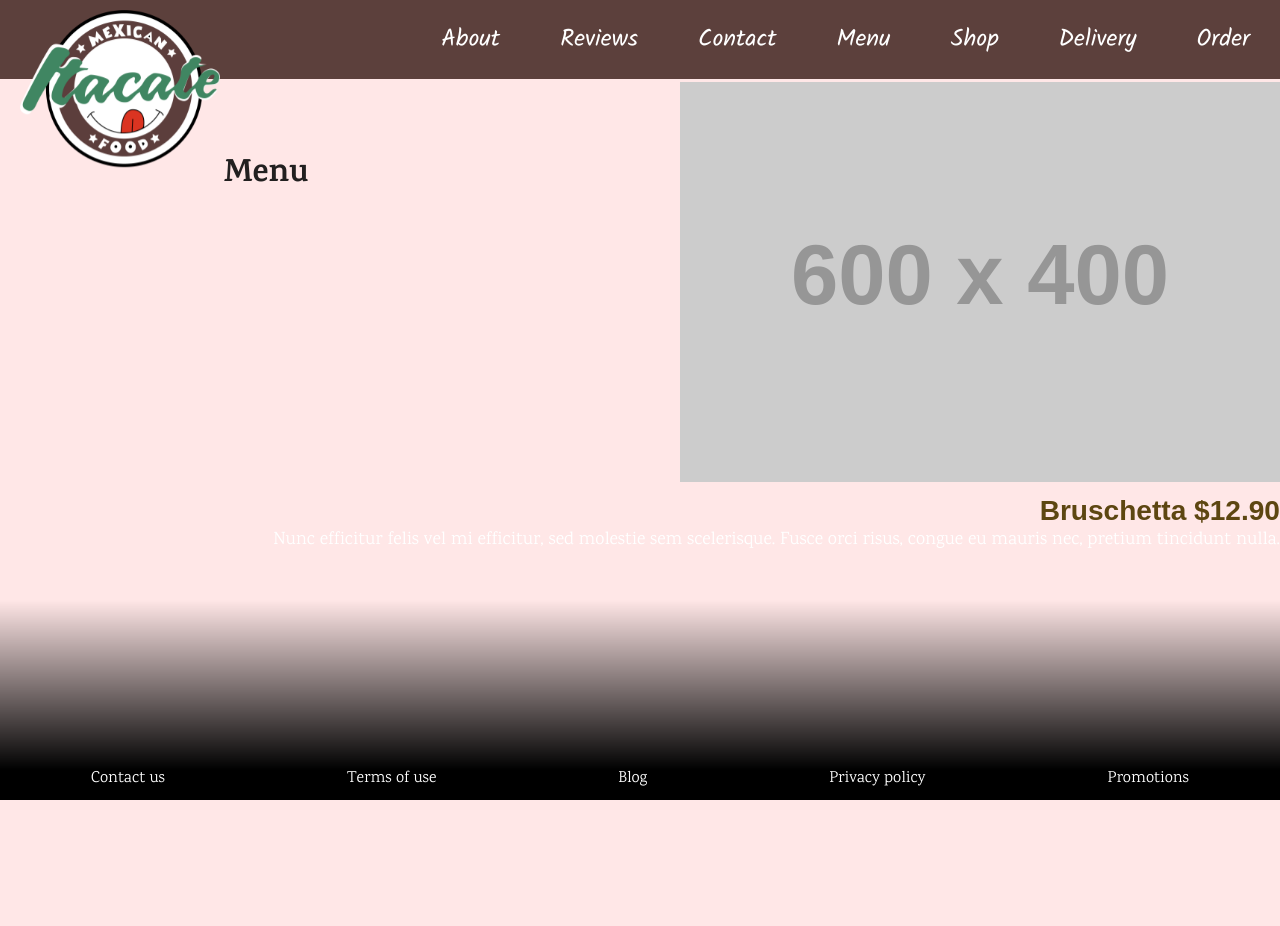
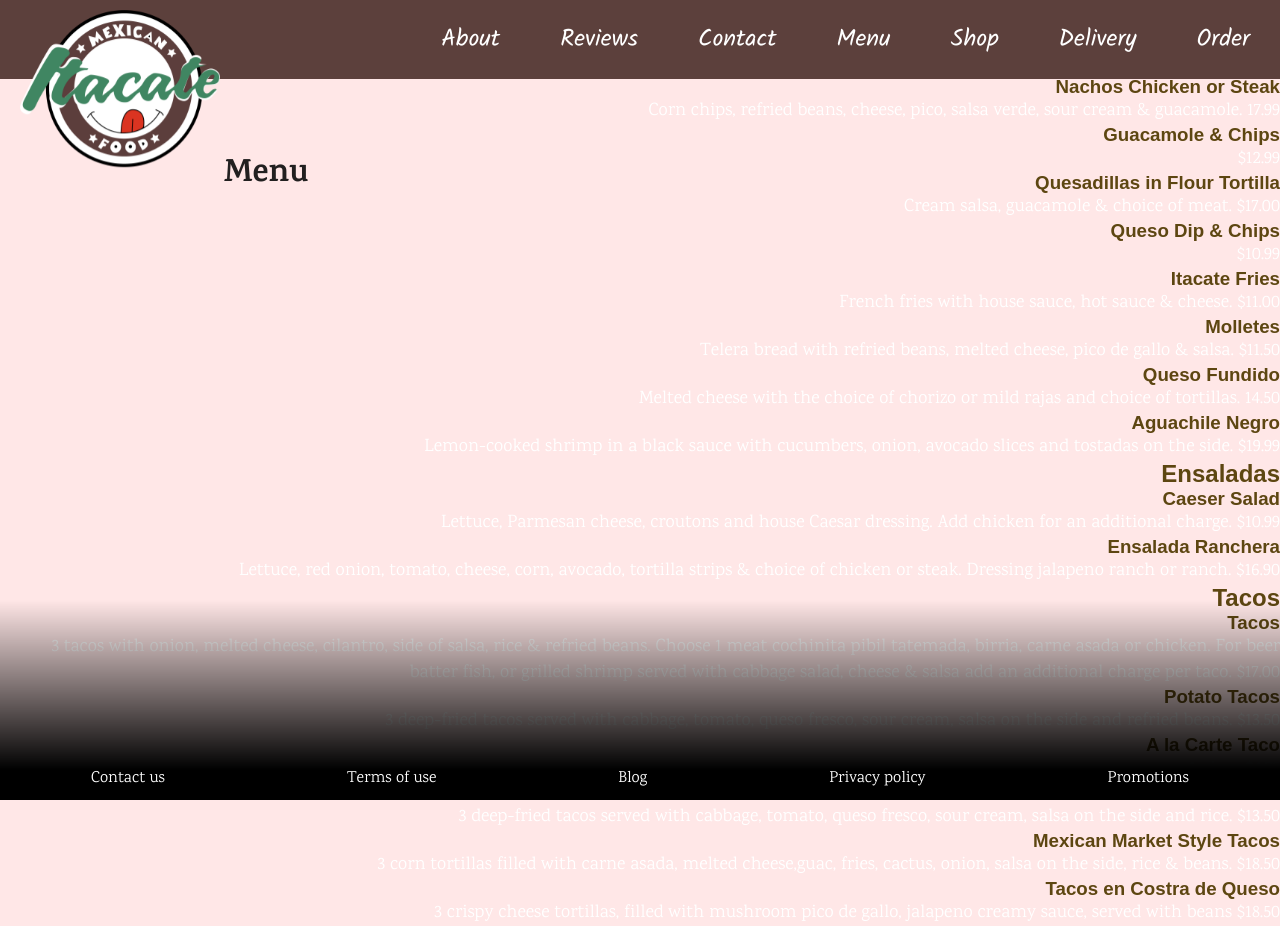
Before and after one commit to JacksonPeake/Itacate-Final, a plain HTML site: page menu.html in a window 1280 px wide. Before the commit the page ends 800 px from the top, so only its background shows below. Drawn offline with Linux system fonts and the light colour scheme; placeholder pictures from the web are drawn by us.

Commit message:
menu.html

```diff
--- a/menu.html
+++ b/menu.html
@@ -46,46 +46,79 @@
                 </ul>
             </div>
 
+            <H1 class="menuHeader">Menu</H1>
+
+            <section class="menuBody">
+
+            <div class="menu">
+                <h2>Garnachas</h2>
+                <div class="item">
+                    <h3>Corn Ribs</h3>
+                    <p>Corn ribs in Mexican spices, queso cotija and mayo sauce. $11.00</p>
+                    <h3>Nachos Chicken or Steak</h3>
+                    <p>Corn chips, refried beans, cheese, pico, salsa verde, sour cream & guacamole. 17.99</p>
+                </div>
+                <div class="item">
+                    <h3>Guacamole & Chips</h3>
+                    <p> $12.99</p>
+                    <h3>Quesadillas in Flour Tortilla</h3>
+                    <p>Cream salsa, guacamole & choice of meat. $17.00</p>
+                    <h3>Queso Dip & Chips</h3>
+                    <p>$10.99</p>
+                    <h3>Itacate Fries</h3>
+                    <p>French fries with house sauce, hot sauce & cheese. $11.00</p>
+                    <h3>Molletes</h3>
+                    <p>Telera bread with refried beans, melted cheese, pico de gallo & salsa. $11.50</p>
+                    <h3>Queso Fundido</h3>
+                    <p>Melted cheese with the choice of chorizo or mild rajas and choice of tortillas. 14.50</p>
+                    <h3>Aguachile Negro</h3>
+                    <p>Lemon-cooked shrimp in a black sauce with cucumbers, onion, avocado slices and tostadas on the side. $19.99</p>
+                </div>
+
+                <h2>Ensaladas</h2>
+                <div class="item">
+                    <h3>Caeser Salad</h3>
+                    <p>Lettuce, Parmesan cheese, croutons and house Caesar dressing. Add chicken for an additional charge. $10.99</p>
+                </div>
+                <div class="item">
+                    <h3>Ensalada Ranchera</h3>
+                    <p>Lettuce, red onion, tomato, cheese, corn, avocado, tortilla strips & choice of chicken or steak. Dressing jalapeno ranch or ranch.
+
+                        $16.90</p>
+                </div>
+
+                <h2>Tacos</h2>
+                <div class="item">
+                    <h3>Tacos</h3>
+                    <p>3 tacos with onion, melted cheese, cilantro, side of salsa, rice & refried beans. Choose 1 meat cochinita pibil tatemada, birria, carne asada or chicken. For beer batter fish, or grilled shrimp served with cabbage salad, cheese & salsa add an additional charge per taco. $17.00</p>
 
 
-            <H1 class="menuHeader">Menu</H1>
-        <main>
-            <!-- <div class="menuBox">
-            <img src="img/itacatemenu.jpeg" alt="menu" class="menu">
-            </div> -->
+                <h3>Potato Tacos</h3>
+                <p>3 deep-fried tacos served with cabbage, tomato, queso fresco, sour cream, salsa on the side and refried beans. $13.50</p>
 
-            <!-- <div class="menuCollection" id="food">
-                <div>
-                    <h2>Tacos</h2>
+                <h3>A la Carte Taco</h3>
+                <p>1 piece $4.75</p>
 
-                </div>
-            </div> -->
+                <h3>Bean Tacos</h3>
+                <p>3 deep-fried tacos served with cabbage, tomato, queso fresco, sour cream, salsa on the side and rice. $13.50</p>
 
-                <main class="containerMenu">
-      <div class="menu">
-        <h2 class="menu-group-heading">Entrée</h2>
-        <div class="menu-group">
-          <div class="menu-item">
-            <img
-              src="https://dummyimage.com/600x400/000/fff"
-              alt="Black Placeholder Image"
-              class="menu-item-img"
-            />
-            <div class="menu-item-text">
-              <h3 class="menu-item-heading">
-                <span class="menu-item-name">Bruschetta</span>
-                <span class="menu-item-price">$12.90</span>
-              </h3>
-              <p class="menu-item-desc">
-                Nunc efficitur felis vel mi efficitur, sed molestie sem
-                scelerisque. Fusce orci risus, congue eu mauris nec, pretium
-                tincidunt nulla.
-              </p>
+                <h3>Mexican Market Style Tacos</h3>
+                <p>3 corn tortillas filled with carne asada, melted cheese,guac, fries, cactus, onion, salsa on the side, rice & beans. $18.50</p>
+
+                <h3>Tacos en Costra de Queso</h3>
+                <p>3 crispy cheese tortillas, filled with mushroom pico de gallo, jalapeno creamy sauce, served with beans $18.50</p>
             </div>
-          </div>
-    </main>
 
-        </main>
+
+
+            </div>
+
+
+
+
+
+            </section>
+
             <footer>
                 <div class="footer">
                 <li><a href="#">Contact us</a></li>
```
